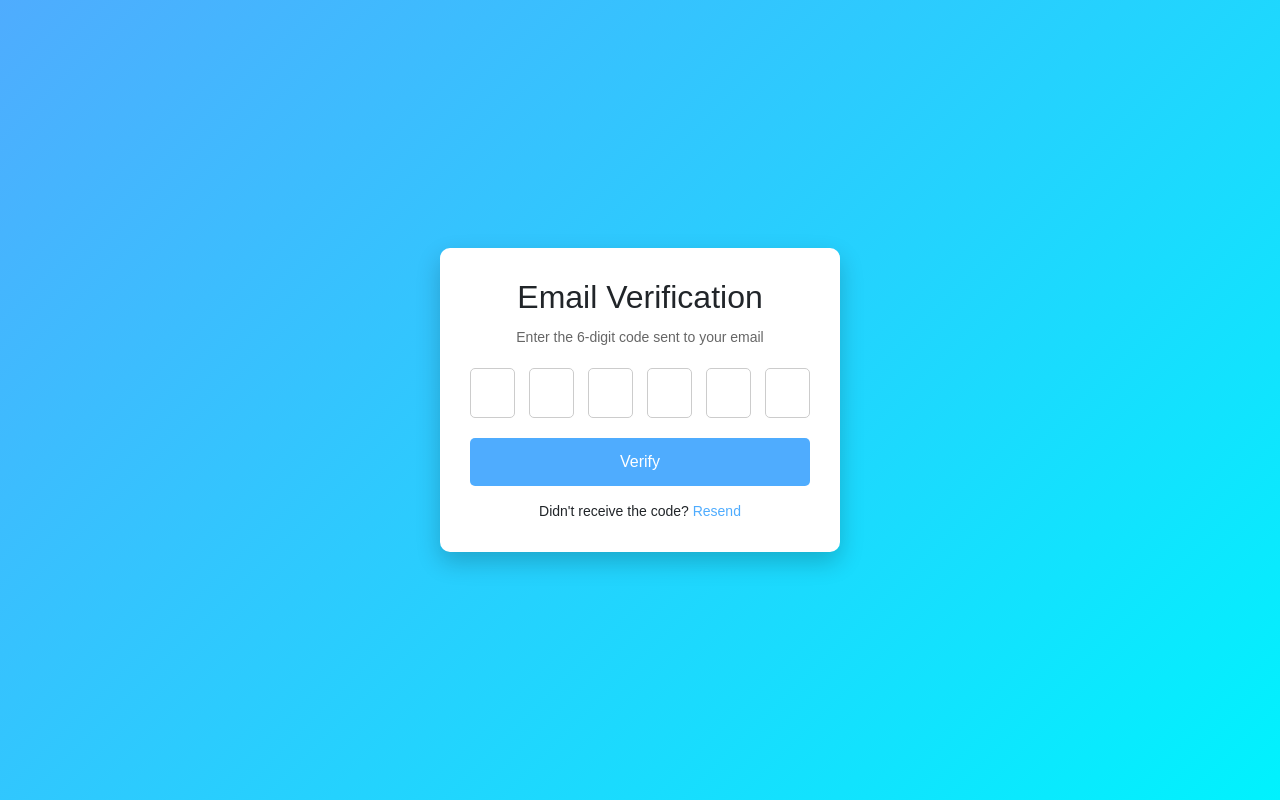
After one commit to DammyJoshvtr/Campus-Navigation-System, a Flask app: page /OTP_verification in a window 1280 px wide. The commit adds this page. Run offline with Flask 3, Linux system fonts and the light colour scheme; some libraries are stand-ins or nearby versions.

Commit message:
Feature: Added Signin Google, Otp...

```diff
--- a/joshua_backend/app.py
+++ b/joshua_backend/app.py
@@ -1,7 +1,21 @@
-from flask import Flask, request, render_template, redirect, url_for
+import os
+import pathlib
+
+from flask import Flask, request, render_template, redirect, url_for, abort
 from flask_login import LoginManager, UserMixin, login_user, login_required, logout_user, current_user
 from flask_mysqldb import MySQL
 from flask_bcrypt import Bcrypt
+import random
+import smtplib
+from email.message import EmailMessage
+from flask import session
+import time
+import requests
+from google.oauth2 import id_token
+from google_auth_oauthlib.flow import Flow
+from pip._vendor import cachecontrol
+import google.auth.transport.requests
+
 
 app = Flask(__name__)
 app.secret_key = "49494asdklfjasdklflaksdf"
@@ -11,10 +25,122 @@ app.config['MYSQL_USER'] = "root"
 app.config['MYSQL_PASSWORD'] = "Techpro16MAX#"
 app.config['MYSQL_DB'] = "flask_database"
 
+os.environ["OAUTHLIB_INSECURE_TRANSPORT"] = "1"
+
+GOOGLE_CLIENT_ID = "790278295698-vsbsorlgiha556ok50m8ce9v8p05rm44.apps.googleusercontent.com"
+client_secrets_file = os.path.join(pathlib.Path(__file__).parent, "client_secret_790278295698-vsbsorlgiha556ok50m8ce9v8p05rm44.apps.googleusercontent.com.json")
+
+flow = Flow.from_client_secrets_file(client_secrets_file=client_secrets_file,
+                                     scopes=["https://www.googleapis.com/auth/userinfo.profile", "https://www.googleapis.com/auth/userinfo.email", "openid"],
+                                     redirect_uri="http://127.0.0.1:5000/callback"
+                                    )
+
 mysql = MySQL(app)
 login_manage = LoginManager()
 login_manage.init_app(app)
 bcrypt = Bcrypt(app)
+
+def send_otp(email):
+    otp = ""
+    for i in range(6):
+        otp += str(random.randint(0,9))
+
+    session['otp'] = otp
+    session['otp_expiry'] = time.time() + 300
+
+    server = smtplib.SMTP_SSL('smtp.gmail.com', 465)
+    #server.starttls()
+
+    from_mail = "runnavigation@gmail.com"
+    server.login(from_mail, 'zrqe rwgi cect tply')
+    user = email
+
+    msg = EmailMessage()
+    msg['Subject'] = "OTP verification"
+    msg['From'] = from_mail
+    msg['To'] = user
+    msg.set_content("Your OTP is\n " + otp)
+
+    msg.add_alternative(f"""
+        <!DOCTYPE html>
+    <html lang="en">
+    <head>
+      <meta charset="UTF-8">
+      <title>OTP Verification</title>
+      <meta name="viewport" content="width=device-width, initial-scale=1.0">
+    </head>
+    <body style="margin:0; padding:0; background-color:#f4f4f4; font-family: Arial, sans-serif;">
+
+      <table width="100%" cellpadding="0" cellspacing="0" border="0">
+        <tr>
+          <td align="center" style="padding: 20px;">
+
+            <!-- Container -->
+            <table width="100%" max-width="500px" cellpadding="0" cellspacing="0" border="0" style="background:#ffffff; border-radius:8px; padding:20px;">
+
+              <!-- Header -->
+              <tr>
+                <td align="center" style="padding-bottom: 20px;">
+                  <h2 style="margin:0; color:#333;">Verify Your Account</h2>
+                </td>
+              </tr>
+
+              <!-- Message -->
+              <tr>
+                <td style="color:#555; font-size:16px; line-height:1.5;">
+                  <p>Hello,</p>
+                  <p>Use the One-Time Password (OTP) below to verify your account. This code is valid for the next 10 minutes.</p>
+                </td>
+              </tr>
+
+              <!-- OTP Box -->
+              <tr>
+                <td align="center" style="padding: 20px 0;">
+                  <div style="display:inline-block; padding:15px 25px; font-size:24px; letter-spacing:5px; background:#f0f0f0; border-radius:6px; font-weight:bold; color:#333;">
+                    {otp}
+                  </div>
+                </td>
+              </tr>
+
+              <!-- Footer Message -->
+              <tr>
+                <td style="color:#777; font-size:14px; line-height:1.5;">
+                  <p>If you didn’t request this code, you can safely ignore this email.</p>
+                  <p>Thanks,<br>Your Company Team</p>
+                </td>
+              </tr>
+
+            </table>
+
+            <!-- Footer -->
+            <table width="100%" max-width="500px" cellpadding="0" cellspacing="0" border="0" style="margin-top:10px;">
+              <tr>
+                <td align="center" style="font-size:12px; color:#aaa;">
+                  © 2026 Your Company. All rights reserved.
+                </td>
+              </tr>
+            </table>
+
+          </td>
+        </tr>
+      </table>
+
+    </body>
+    </html>
+        """, subtype = 'html'
+
+    )
+
+    server.send_message(msg)
+
+def login_is_required(function):
+    def wrapper(*args, **kwargs):
+        if "google_id" not in session:
+            return abort(401, description="Authorization required")
+        else:
+            return function()
+
+    return wrapper
 
 #User Loader functions
 @login_manage.user_loader
@@ -57,10 +183,40 @@ def login():
         if user_data and bcrypt.check_password_hash(user_data[3], password):
             user = User(user_data[0],user_data[1],user_data[2])
             login_user(user)
-            return redirect(url_for('dashboard'))
+            return redirect(url_for('dashboard_backup'))
 
 
     return render_template('login.html')
+
+@app.route("/Goo_login")
+def Goo_login():
+    authorization_url, state = flow.authorization_url()
+    session["state"] = state
+    return redirect(authorization_url)
+
+@app.route("/callback")
+def callback():
+    flow.fetch_token(authorization_response=request.url)
+
+    if not session["state"] == request.args["state"]:
+        abort(500) # State does not match!
+
+    credentials = flow.credentials
+    request_session = requests.session()
+    cached_session = cachecontrol.CacheControl(request_session)
+    token_request = google.auth.transport.requests.Request(session=cached_session)
+
+    id_info = id_token.verify_oauth2_token(
+        id_token=credentials._id_token,
+        request=token_request,
+        audience=GOOGLE_CLIENT_ID
+    )
+
+    session["google_id"] = id_info.get("sub")
+    session["email"] = id_info.get("email")
+    session["name"] = id_info.get("name")
+    return redirect("/dashboard")
+
 
 @app.route('/register', methods = ['GET','POST'])
 def register():
@@ -77,21 +233,47 @@ def register():
                                                                                    hashed_password))
         mysql.connection.commit()
         cursor.close()
-        return redirect(url_for('login'))
+        send_otp(email)
+        return redirect(url_for('OTP_verification'))
 
     return render_template('register.html')
 
 @app.route('/dashboard')
+@login_is_required
+def dashboard():
+    user_email = session.get("email")
+    user_name = session.get("name")
+    return render_template('dashboard.html', name=user_name, email=user_email)
+
+@app.route('/dashboard_backup')
 @login_required
-def dashboard():
+def dashboard_backup():
     return render_template('dashboard.html')
 
 @app.route('/logout')
-@login_required
 def logout():
     logout_user()
     return redirect(url_for('login'))
 
+@app.route('/OTP_verification', methods=['GET', 'POST'])
+def OTP_verification():
+    if request.method == 'POST':
+        otp1 = ''.join([
+            request.form.get(f'otp{i}') for i in range(1, 7)
+        ])
+
+        if otp1 == session.get('otp'):
+            return redirect(url_for('login'))
+        else:
+            return render_template('OTP.html', error="Invalid OTP")
+
+    return render_template('OTP.html')
+
+
+@app.route('/resend')
+def resend_otp():
+    return "OTP Resent!"
+
 if __name__ == '__main__':
     app.run(debug=True)
 # git push -u origin HEAD
--- /dev/null
+++ b/joshua_backend/client_secret_790278295698-vsbsorlgiha556ok50m8ce9v8p05rm44.apps.googleusercontent.com.json
@@ -0,0 +1 @@
+{"web":{"client_id":"790278295698-vsbsorlgiha556ok50m8ce9v8p05rm44.apps.googleusercontent.com","project_id":"run-navigation-app","auth_uri":"https://accounts.google.com/o/oauth2/auth","token_uri":"https://oauth2.googleapis.com/token","auth_provider_x509_cert_url":"https://www.googleapis.com/oauth2/v1/certs","client_secret":"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"}}
--- /dev/null
+++ b/joshua_backend/templates/OTP.html
@@ -0,0 +1,144 @@
+<!DOCTYPE html>
+<html lang="en">
+<head>
+    <meta charset="UTF-8">
+    <meta name="viewport" content="width=device-width, initial-scale=1.0">
+    <title>OTP_verification</title>
+    <link rel="stylesheet" href="https://cdn.jsdelivr.net/npm/bootstrap@4.6.2/dist/css/bootstrap.min.css">
+    <script src="https://cdn.jsdelivr.net/npm/jquery@3.7.1/dist/jquery.slim.min.js"></script>
+    <script src="https://cdn.jsdelivr.net/npm/popper.js@1.16.1/dist/umd/popper.min.js"></script>
+    <script src="https://cdn.jsdelivr.net/npm/bootstrap@4.6.2/dist/js/bootstrap.bundle.min.js"></script>
+    <style>
+        body {
+            font-family: Arial, sans-serif;
+            background: linear-gradient(135deg, #4facfe, #00f2fe);
+            height: 100vh;
+            display: flex;
+            justify-content: center;
+            align-items: center;
+            margin: 0;
+        }
+
+        .container {
+            background: #fff;
+            padding: 30px;
+            border-radius: 10px;
+            box-shadow: 0 10px 25px rgba(0,0,0,0.2);
+            width: 100%;
+            max-width: 400px;
+            text-align: center;
+        }
+
+        h2 {
+            margin-bottom: 10px;
+        }
+
+        p {
+            color: #666;
+            font-size: 14px;
+            margin-bottom: 20px;
+        }
+
+        .otp-input {
+            display: flex;
+            justify-content: space-between;
+            margin-bottom: 20px;
+        }
+
+        .otp-input input {
+            width: 45px;
+            height: 50px;
+            font-size: 20px;
+            text-align: center;
+            border: 1px solid #ccc;
+            border-radius: 5px;
+            outline: none;
+        }
+
+        .otp-input input:focus {
+            border-color: #4facfe;
+        }
+
+        button {
+            width: 100%;
+            padding: 12px;
+            background: #4facfe;
+            border: none;
+            color: white;
+            font-size: 16px;
+            border-radius: 5px;
+            cursor: pointer;
+        }
+
+        button:hover {
+            background: #3a8dde;
+        }
+
+        .resend {
+            margin-top: 15px;
+            font-size: 14px;
+        }
+
+        .resend a {
+            color: #4facfe;
+            text-decoration: none;
+        }
+
+        .resend a:hover {
+            text-decoration: underline;
+        }
+
+        .error {
+            color: red;
+            font-size: 13px;
+            margin-bottom: 10px;
+        }
+    </style>
+</head>
+<body>
+    <div class="container">
+        <h2>Email Verification</h2>
+        <p>Enter the 6-digit code sent to your email</p>
+
+        {% if error %}
+            <div class="error">{{ error }}</div>
+        {% endif %}
+
+        <form method="POST" action="{{ url_for('OTP_verification') }}">
+            <div class="otp-input">
+                <input type="text" name="otp1" maxlength="1" required>
+                <input type="text" name="otp2" maxlength="1" required>
+                <input type="text" name="otp3" maxlength="1" required>
+                <input type="text" name="otp4" maxlength="1" required>
+                <input type="text" name="otp5" maxlength="1" required>
+                <input type="text" name="otp6" maxlength="1" required>
+            </div>
+
+            <button type="submit">Verify</button>
+        </form>
+
+        <div class="resend">
+            Didn't receive the code?
+            <a href="{{ url_for('resend_otp') }}">Resend</a>
+        </div>
+    </div>
+
+    <script>
+        const inputs = document.querySelectorAll('.otp-input input');
+
+        inputs.forEach((input, index) => {
+            input.addEventListener('input', () => {
+                if (input.value.length === 1 && index < inputs.length - 1) {
+                    inputs[index + 1].focus();
+                }
+            });
+
+            input.addEventListener('keydown', (e) => {
+                if (e.key === 'Backspace' && !input.value && index > 0) {
+                    inputs[index - 1].focus();
+                }
+            });
+        });
+    </script>
+</body>
+</html>
--- a/joshua_backend/templates/dashboard.html
+++ b/joshua_backend/templates/dashboard.html
@@ -17,8 +17,8 @@
 
             <h1>Welcome to Your Dashboard</h1>
 
-            <p>Hello, {{ current_user.name }}</p>
-            <p>Email, {{ current_user.email }}</p>
+            <p>Hello, {{ current_user.name }} {{name}}</p>
+            <p>Email, {{ current_user.email }} {{email}}</p>
             <a href="/logout" class="btn btn-dark">Logout</a>
 
         </div>
--- a/joshua_backend/templates/login.html
+++ b/joshua_backend/templates/login.html
@@ -28,6 +28,7 @@
     </div>
 
     <button type="submit" class="btn btn-dark">Submit</button>
+    <button type="submit" class="btn btn-light"><a href="/Goo_login">Continue with Google</a></button>
     <p> Don't have an account? <a href="/register">Register</a></p>
   </form>
         </div>
--- a/joshua_backend/templates/register.html
+++ b/joshua_backend/templates/register.html
@@ -32,6 +32,7 @@
     </div>
 
     <button type="submit" class="btn btn-dark">Submit</button>
+    <button type="submit" class="btn btn-light"><a href="/Goo_login">Sign in with Google</a></button>
     <p> Already have an account? <a href="/login">Login</a></p>
   </form>
         </div>
```
